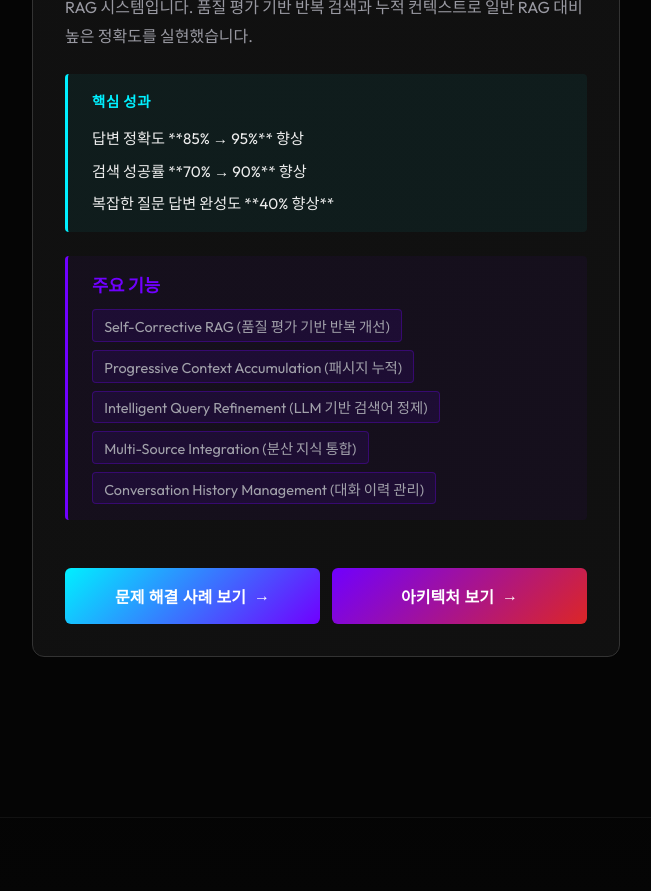
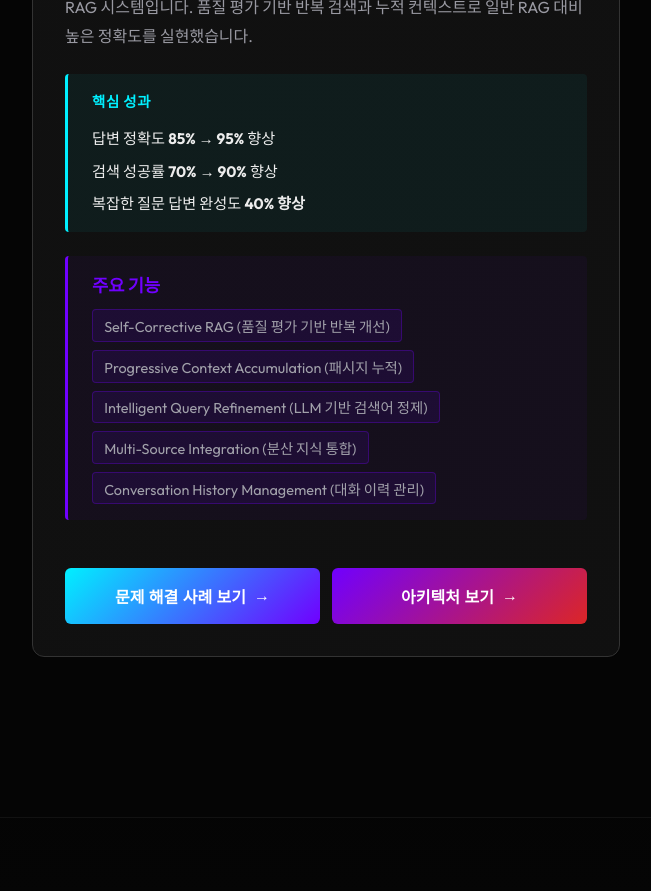
Before and after one commit to comsa33/porfolio-site, a Next.js app: page / in a window 1280 px wide. Shown: the part 4960-5851 px from the top of the page, without its empty margins (0-651 px from the left). Built offline with nearby package versions, Linux system fonts and the light colour scheme.

Commit message:
feat: Render markdown-style bold text in project achievement lists.

```diff
--- a/src/components/ProjectCard.tsx
+++ b/src/components/ProjectCard.tsx
@@ -54,9 +54,13 @@ const ProjectCard: React.FC<ProjectCardProps> = ({ project, lang }) => {
               </h4>
               <ul className={styles.achievementsList}>
                 {project.keyAchievements.map((achievement, idx) => (
-                  <li key={idx} className={styles.achievementItem}>
-                    {achievement[lang]}
-                  </li>
+                  <li
+                    key={idx}
+                    className={styles.achievementItem}
+                    dangerouslySetInnerHTML={{
+                      __html: achievement[lang].replace(/\*\*(.*?)\*\*/g, '<strong>$1</strong>')
+                    }}
+                  />
                 ))}
               </ul>
             </div>
```
Also changed, not shown: src/data/portfolio.json.
